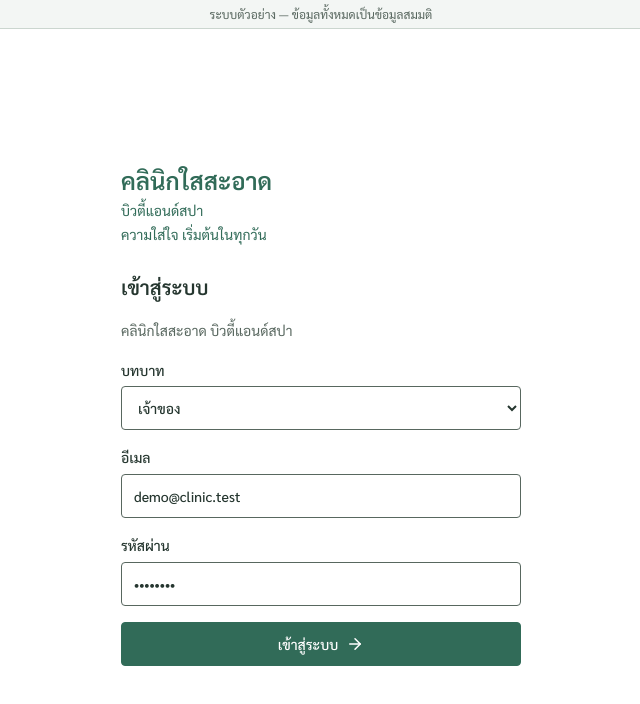
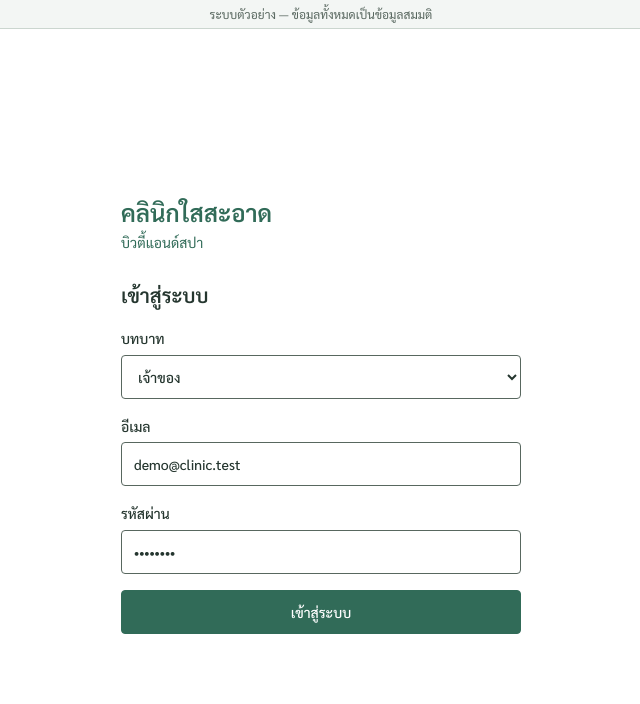
Before and after one commit to soncomqiq/saisa-at-clinic, a React (Vite) app: page /#/login in a window 1280 px wide. Shown: the top 704 px of the page, without its empty margins (319-959 px from the left). Built offline with nearby package versions, Linux system fonts and the light colour scheme.

Commit message:
style(layout): simplify the clinic login form

```diff
--- a/scripts/browser.mjs
+++ b/scripts/browser.mjs
@@ -42,5 +42,6 @@ export async function login(page, url, role = 'owner', screenshot = true) {
   await page.getByLabel('บทบาท').selectOption(role);
   if (role === 'practitioner') await page.getByLabel('ผู้ให้บริการ').selectOption('s1');
   await page.getByRole('button', { name: 'เข้าสู่ระบบ', exact: true }).click();
+  await page.waitForURL(/#\/(dashboard|appointments)(?:\?|$)/);
   await ready(page);
 }
--- a/scripts/screenshots.mjs
+++ b/scripts/screenshots.mjs
@@ -17,6 +17,7 @@ const scenarios = [
   ['inventory-low-stock', 'รายการสต็อกต่ำ'],
   ['treatments', 'รายการบริการ'],
   ['practitioner-schedule', 'ตารางนัดหมายเฉพาะผู้ให้บริการ'],
+  ['login', 'เข้าสู่ระบบ'],
 ];
 const app = await startBrowser();
 const captured = [];
@@ -167,6 +168,8 @@ try {
     assert.equal(await page.locator('.calendar-column').count(), 1);
     assert.equal(await page.getByText(/฿/).count(), 0);
     await capture('practitioner-schedule');
+    await go('login');
+    await capture('login');
     await context.close();
   }
   assert.deepEqual(errors, []);
--- a/src/features/auth/Login.tsx
+++ b/src/features/auth/Login.tsx
@@ -1,5 +1,4 @@
 import { useState, type FormEvent } from 'react';
-import { Flower2, ArrowRight, ShieldCheck } from 'lucide-react';
 import { useNavigate } from 'react-router-dom';
 import type { Role } from '../../domain/types';
 import { roleLabels, routesFor } from '../../domain/types';
@@ -38,18 +37,13 @@ export function Login() {
       {!screenshot && (
         <div className="demo-banner">ระบบตัวอย่าง — ข้อมูลทั้งหมดเป็นข้อมูลสมมติ</div>
       )}
-      <main className="login">
+      <main className="login" data-ready="true">
         <div className="login-brand">
-          <Flower2 size={44} />
           <h1>คลินิกใสสะอาด</h1>
           <p>บิวตี้แอนด์สปา</p>
-          <div className="brand-line" />
-          <p>ความใส่ใจ เริ่มต้นในทุกวัน</p>
         </div>
         <form className="login-form" onSubmit={submit}>
-          <ShieldCheck className="accent" size={28} />
           <h2>เข้าสู่ระบบ</h2>
-          <p className="muted">คลินิกใสสะอาด บิวตี้แอนด์สปา</p>
           <label>
             บทบาท
             <select value={role} onChange={(event) => setRole(event.target.value as Role)}>
@@ -97,10 +91,7 @@ export function Login() {
               {error}
             </p>
           )}
-          <Button disabled={busy}>
-            {busy ? 'กำลังเข้าสู่ระบบ' : 'เข้าสู่ระบบ'}
-            <ArrowRight size={18} />
-          </Button>
+          <Button disabled={busy}>{busy ? 'กำลังเข้าสู่ระบบ' : 'เข้าสู่ระบบ'}</Button>
         </form>
       </main>
     </>
```
Also changed, not shown: 5 other files (tests, documents, lock files or other folders).
